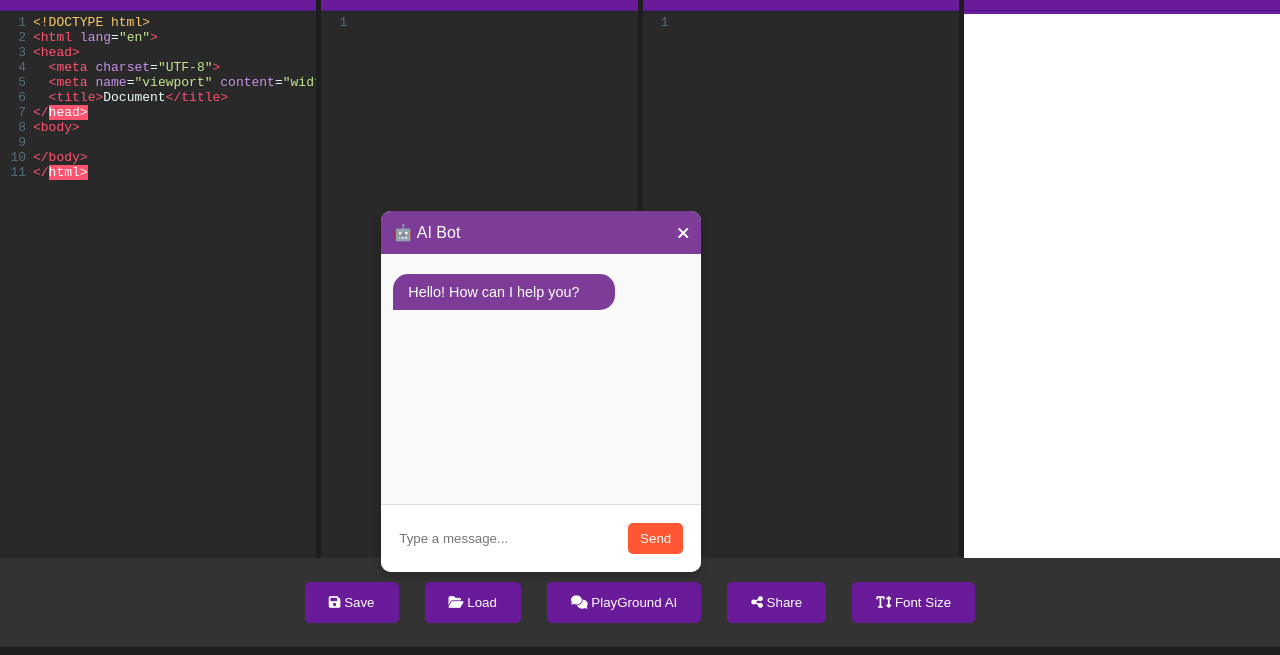
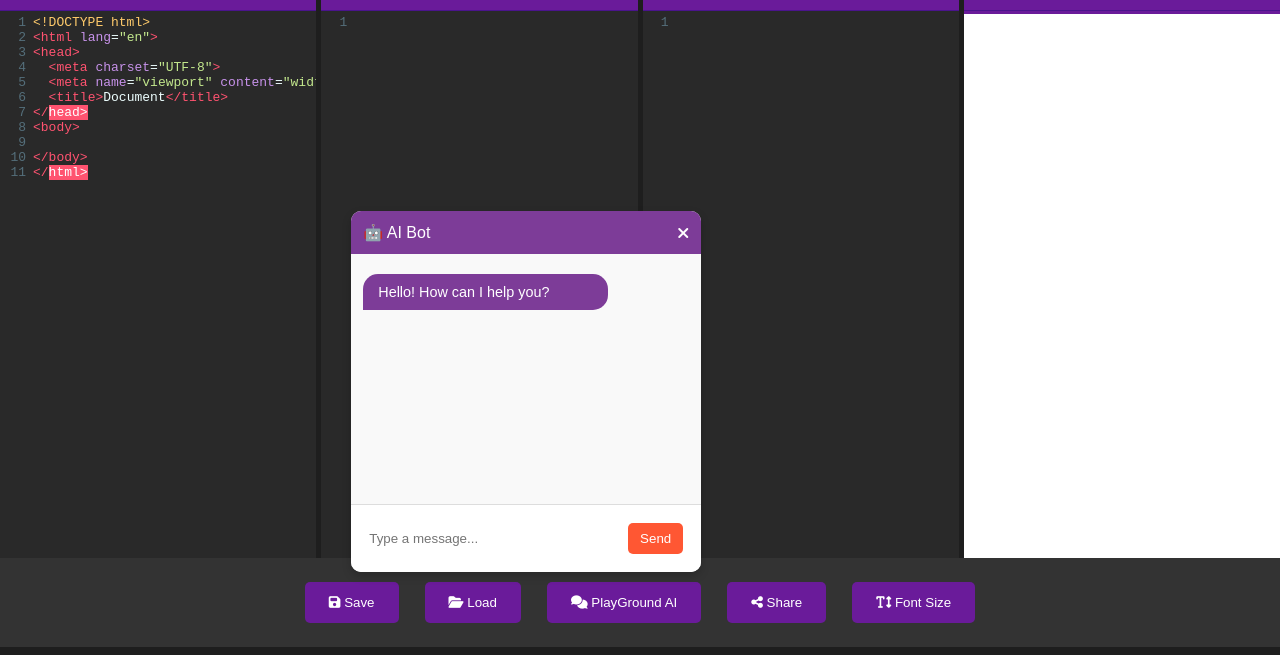
Before and after one commit to RishabhOnGit/CodePlayground, a plain HTML site: page playground.html in a window 1280 px wide. Both pictures are taken after a click on the button "PlayGround AI". Shown: the part 145-800 px from the top of the page. Drawn offline with nearby package versions, Linux system fonts and the light colour scheme.

Commit message:
Update playgroundstyle.css

```diff
--- a/playgroundstyle.css
+++ b/playgroundstyle.css
@@ -328,9 +328,9 @@ button:active {
 /* Chat Container */
 .chat-container {
     position: fixed;
-    bottom: auto; /* Adjust to spawn just above the button */
+    bottom: 140px; /* Adjust to spawn just above the button */
     right: 20px;
-    width: 320px;
+    width: 350px;
     background: white;
     box-shadow: 0px 4px 10px rgba(0, 0, 0, 0.2);
     border-radius: 10px;
```
